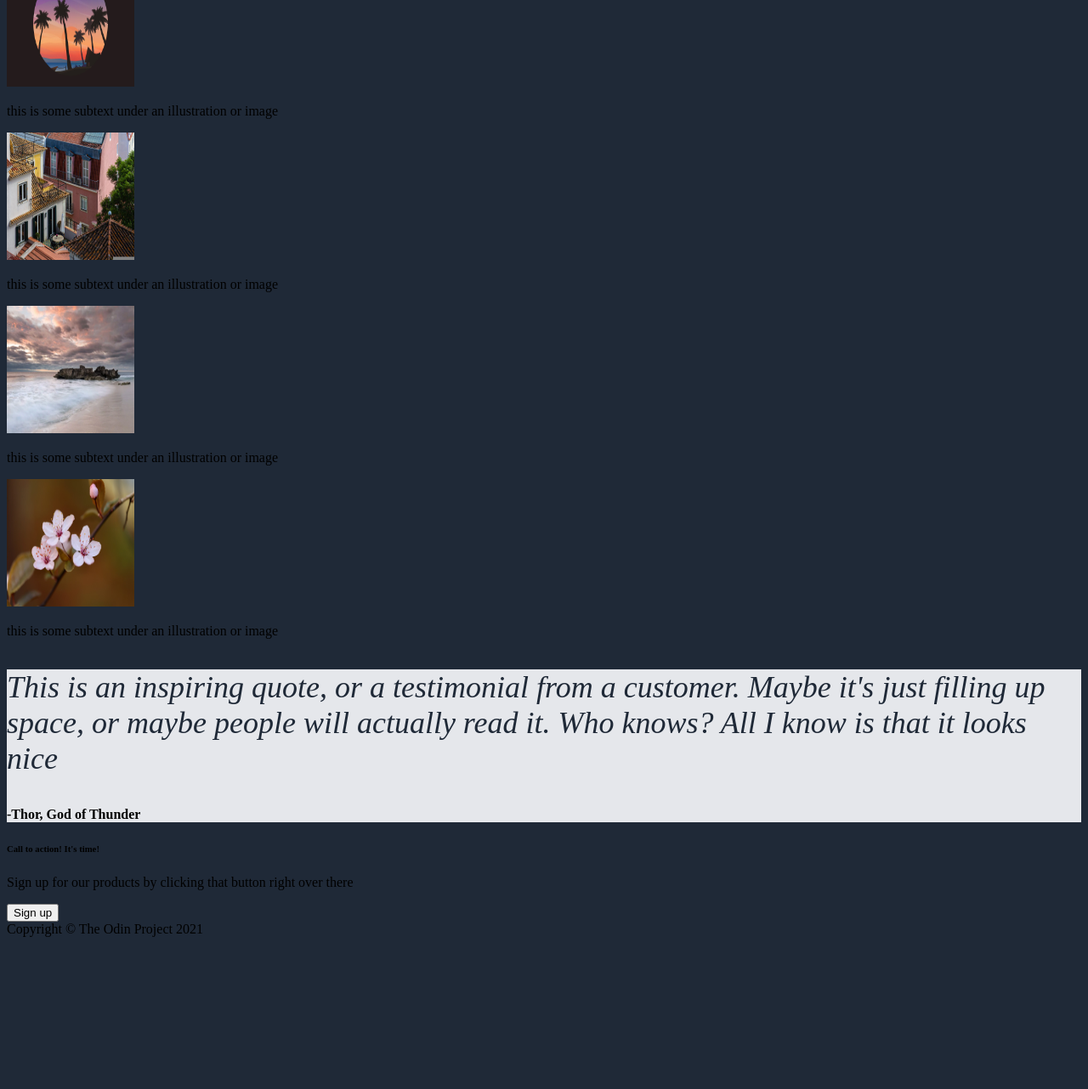
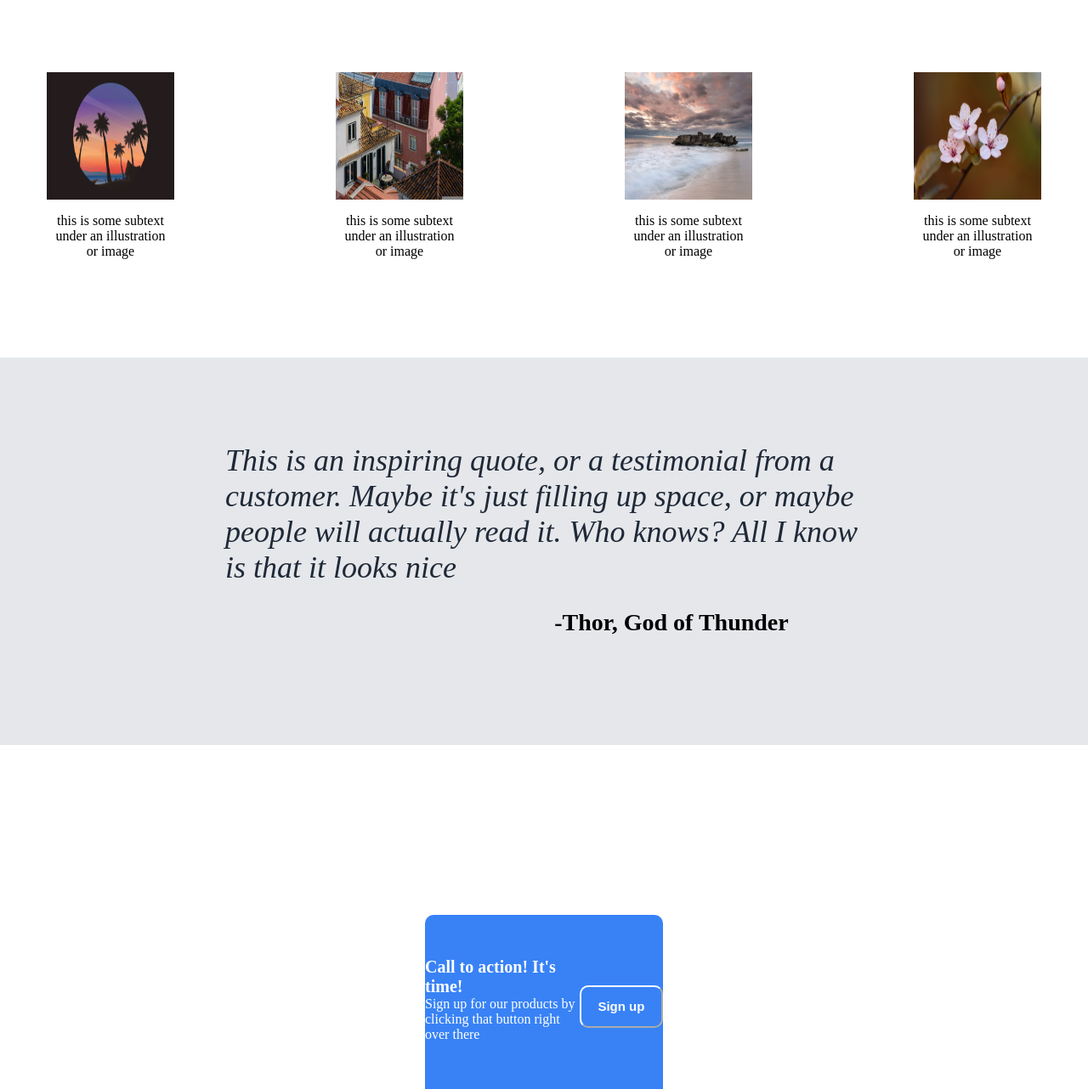
Before and after one commit to Leeyanhawrt/landing-page, a plain HTML site: page index.html in a window 1280 px wide. Shown: the part 514-1796 px from the top of the page at 85% size. Before the commit the page ends 1625 px from the top, so only its background shows below. Drawn offline with Linux system fonts and the light colour scheme.

Commit message:
Complete Landing Page Assignment

```diff
--- a/index.html
+++ b/index.html
@@ -9,6 +9,7 @@
 
 <body>
   <header>
+    <div class="horizontalalign">
       <div class="toprow">
         <h4>Header Logo</h4>
         <ul>
@@ -20,23 +21,36 @@
       <div class="total">
         <div class="left">
           <h1>This website is awesome</h1>
-        <p class="herosecondary">This website has some subtext that goes here under the main title. it's a smaller font
+          <p class="herosecondary">This website has some subtext that goes here under the main title. it's a smaller
+            font
             and the color is lower contrast</p>
           <button class="button1">Sign up</button>
         </div>
         <img class="headingpic" src="./images/sky-7232494_960_720.jpg" alt="purple sky">
       </div>
+    </div>
   </header>
 
+  <div class="parawhite">
     <h3>Some random information</h3>
+    <div class="pictures">
+      <div class="picture1">
         <img src="./images/beach-4398269_960_720.jpg">
         <p>this is some subtext under an illustration or image</p>
+      </div>
+      <div class="picture2">
         <img src="./images/houses-7030773_960_720.jpg">
         <p>this is some subtext under an illustration or image</p>
+      </div>
+      <div class="picture3">
         <img src="./images/ocean-7246676_960_720.jpg">
         <p>this is some subtext under an illustration or image</p>
+      </div>
+      <div class="picture4">
         <img src="./images/zierpflaume-7115659_960_720.jpg">
         <p>this is some subtext under an illustration or image</p>
+      </div>
+    </div>
 
     <div class="quotecontainer">
       <p class="quotebody">This is an inspiring quote, or a testimonial from a customer. Maybe it's just filling up
@@ -46,9 +60,13 @@
       <p id="thorquote">-Thor, God of Thunder</p>
     </div>
 
+    <div class="bottombackground">
+      <div class="lastleft">
         <h6>Call to action! It's time!</h6>
         <p>Sign up for our products by clicking that button right over there</p>
-  <button>Sign up</button>
+      </div>
+      <button class="button2">Sign up</button>
+    </div>
 
     <footer>
       Copyright &copy; The Odin Project 2021
--- a/styles.css
+++ b/styles.css
@@ -23,10 +23,6 @@ h1 {
   margin-bottom: 0px;
 }
 
-body {
-  background-color: #1F2937;
-}
-
 .herosecondary {
   font-size: 18px;
   color: #E5E7EB;
@@ -47,12 +43,15 @@ img.headingpic {
 h3 {
   color: #1f2937;
   font-size: 36px;
+  text-align: center;
 }
 
 .quotebody {
   font-size: 36px;
   font-style:italic;
-  color: #1F2937
+  color: #1F2937;
+  max-width: 750px;
+  margin: 0;
 }
 
 .quotecontainer {
@@ -61,13 +60,17 @@ h3 {
 
 #thorquote {
   font-weight: 700;
+  align-self: center;
+  align-items: center;
+  font-size: 28px;
+  margin-left: 300px;
 }
 
 header {
   display: flex;
   flex-direction: column;
-  margin-left: 50px;
-  margin-right: 50px;
+  background-color: #1F2937;
+  padding-bottom: 50px;
 }
 
 .button1 {
@@ -80,16 +83,102 @@ header {
 
 .toprow {
   display: flex;
-  justify-content: space-between;
+  justify-content: center;
+  gap: 820px;
 }
 
 .total {
   display:flex;
-  justify-content:space-between;
+  justify-content: center;
   align-items: center;
+  gap: 500px;
 }
 
 .left {
   display:flex;
   flex-direction: column;
 }
+
+.parawhite {
+  background-color: white;
+}
+
+html, body {
+  width: 100%;
+  height: 100%;
+  }
+  body {
+      margin: 0;
+      padding: 0;
+      }
+
+.pictures {
+  display:flex;
+  justify-content: center;
+  gap: 200px;
+  margin-top:100px;
+}
+
+.picture1, .picture2, .picture3, .picture4 {
+  display: flex;
+  flex-direction: column;
+  align-items: center;
+  text-align: center;
+  max-width: 140px;
+}
+
+.quotecontainer {
+  margin-top: 100px;
+  margin-bottom: 100px;
+  padding: 100px;
+  display: flex;
+  flex-direction:column;
+  justify-content: center;
+  align-items: center;
+  text-wrap: wrap;
+}
+
+.bottombackground {
+  display: flex;
+  justify-content: space-around;
+  align-items: center;
+  background-color: #3882f6;
+  padding-top: 50px;
+  padding-bottom: 50px;
+  margin: 200px 500px;
+  border-radius: 10px;
+}
+
+h6  {
+  color: white;
+  font-size: 20px;
+  margin: 0;
+}
+
+.bottombackground p {
+  color: white;
+  margin-top: 0;
+}
+
+.button2 {
+  width: 200px;
+  height: 50px;
+  border-radius: 10px;
+  background-color:#3882f6;
+  border-color: white;
+  color: white;
+  font-size: 15px;
+  font-weight: 700;
+}
+
+.lastleft {
+  display: flex;
+  flex-direction: column;
+}
+
+footer {
+  background-color: #1F2937;
+  color: white;
+  text-align: center;
+  padding: 50px;
+}
```
Lines whose indentation alone changed are shown as unchanged.
